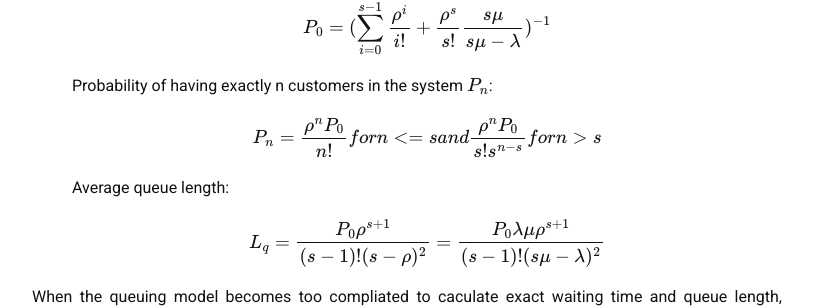
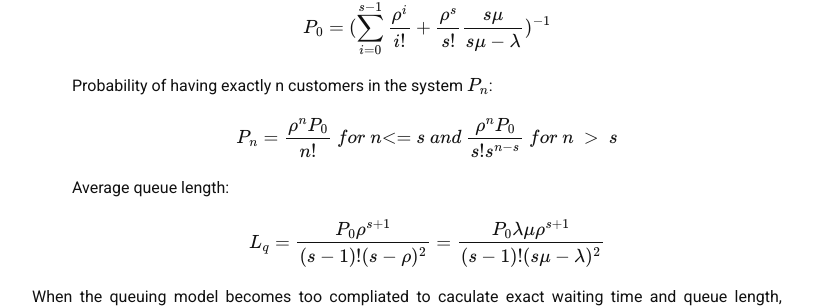
Before and after one commit to liambll/blog-archive, a Jekyll site: the page built from _posts/2017-07-02-queuing-model.markdown, in a window 1280 px wide and 900 px high, scrolled down 2553 px. Shown: the part 445-753 px from the top of the window, without its empty margins (233-1046 px from the left). Built offline with Jekyll 4.4.1, drawn with Linux system fonts in a browser that asks for light colours; nearby versions of some CDN libraries; formulas are drawn with MathJax 3; comment, search, counter and statistics services are not loaded.

```diff
--- a/_posts/2017-07-02-queuing-model.markdown
+++ b/_posts/2017-07-02-queuing-model.markdown
@@ -135,7 +135,7 @@ P_0 = (\sum\_{i=0}^{s-1}\frac{ρ^i}{i!} + \frac{ρ^s}{s!} \frac{s\mu}{s\mu - \la
 \\]
 Probability of having exactly n customers in the system \\(P\_n\\):
 \\[
-P\_n = \frac{ρ^n P\_0}{n!} for n <= s and  \frac{ρ^n P\_0}{s!s^{n-s}} for n > s
+P\_n = \frac{ρ^n P\_0}{n!} ~for ~n \{<=} ~s ~and ~\frac{ρ^n P\_0}{s!s^{n-s}} ~for ~n ~> ~s
 \\]
 Average queue length:
 \\[
```
